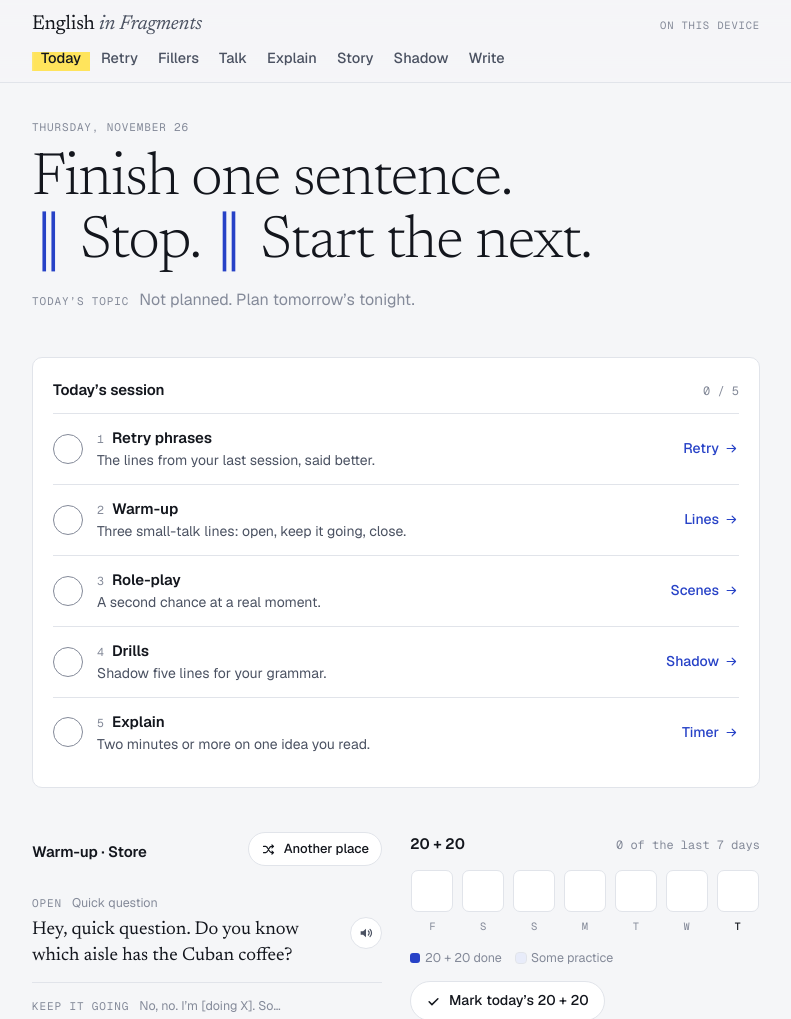
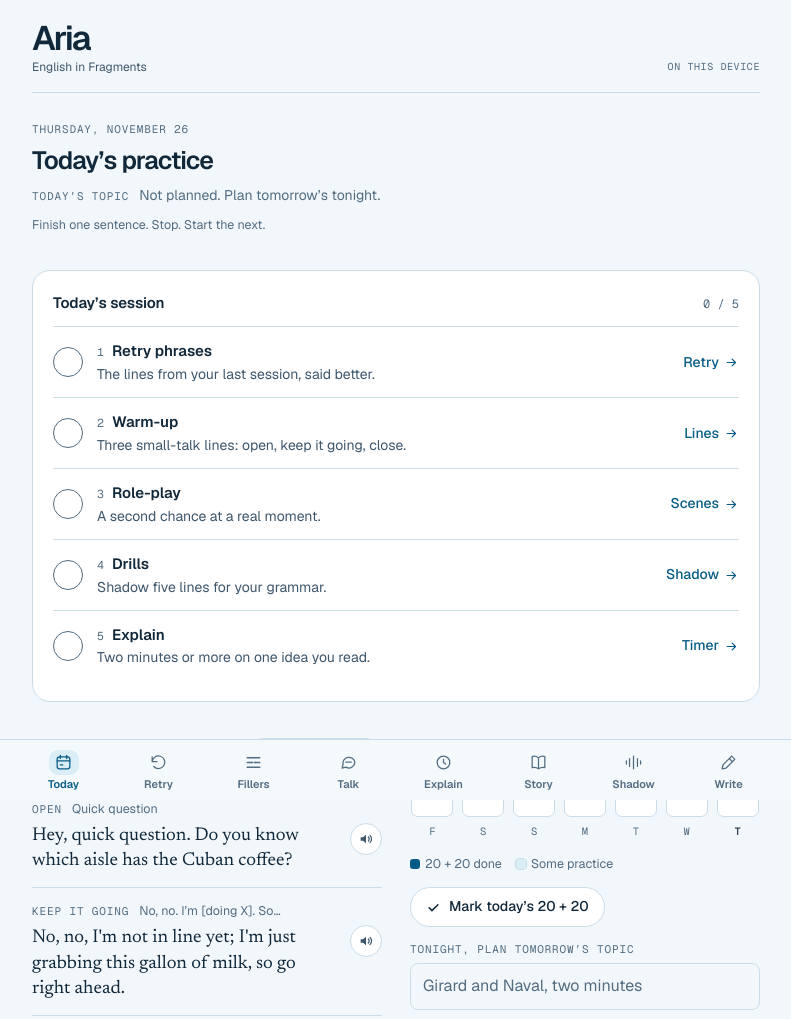
Before and after one commit to nursedario/aria, a plain HTML site: page index.html in a window 1280 px wide. Shown: the top 1019 px of the page, without its empty margins (244-1035 px from the left). Drawn offline with nearby package versions, Linux system fonts and the light colour scheme.

Commit message:
Give Aria an ocean-blue dock and a cleaner Today

```diff
--- a/index.html
+++ b/index.html
@@ -10,40 +10,40 @@
 <meta name="apple-mobile-web-app-title" content="Aria">
 <meta name="application-name" content="Aria">
 <meta name="description" content="English in Fragments: speaking and writing reps toward a real C1.">
-<meta name="theme-color" content="#F5F6F8" media="(prefers-color-scheme: light)">
-<meta name="theme-color" content="#0F1115" media="(prefers-color-scheme: dark)">
+<meta name="theme-color" content="#F2F7FB" media="(prefers-color-scheme: light)">
+<meta name="theme-color" content="#071725" media="(prefers-color-scheme: dark)">
 <link rel="manifest" href="manifest.webmanifest?v=20261126b">
 <link rel="apple-touch-icon" sizes="180x180" href="apple-touch-icon.png?v=20261126b">
 <link rel="icon" type="image/png" sizes="32x32" href="favicon-32.png?v=20261126b">
 <link rel="icon" type="image/png" sizes="192x192" href="icon-192.png?v=20261126b">
 <link rel="shortcut icon" href="favicon.ico?v=20261126b">
+<meta name="aria-layout" content="ocean-bottom-tabs-v1">
 <title>Aria · English in Fragments</title>
 <link rel="preconnect" href="https://fonts.googleapis.com">
 <link rel="preconnect" href="https://fonts.gstatic.com" crossorigin>
 <link rel="stylesheet" href="https://fonts.googleapis.com/css2?family=Geist:wght@400;500;600&family=Geist+Mono:wght@400;500&family=Newsreader:ital,opsz,wght@0,6..72,300;0,6..72,400;0,6..72,500;1,6..72,400&display=swap">
 <style>
-/* Layout: one 760px phrasebook column under a sticky tab bar. Each room opens with one line in the spoken voice (serif), then lists you open one at a time.
-   Ballpoint blue = anything you press. Highlighter = the part you practice. */
+/* Aria: ocean-blue practice rooms with a fixed bottom dock. */
 :root{
-  --paper:#F5F6F8; --sheet:#FFFFFF; --ink:#13161D; --ink-2:#4B5262; --ink-3:#848A99; --rule:#E1E4EA;
-  --pen:#2742C7; --pen-wash:#E8ECFA; --on-pen:#FFFFFF;
-  --mark-bg:#FFE45C; --mark-fg:#13161D; --done:#1C7F53;
+  --paper:#F2F7FB; --sheet:#FFFFFF; --ink:#11283A; --ink-2:#3D566B; --ink-3:#526C80; --rule:#CBDCE9; --dock:#F4F9FC;
+  --pen:#075C86; --pen-wash:#DBEEF7; --on-pen:#FFFFFF;
+  --mark-bg:#CCEAF1; --mark-fg:#134A61; --done:#19714F;
   --font-voice:"Newsreader", Georgia, "Times New Roman", serif;
   --font-ui:"Geist", system-ui, -apple-system, "Segoe UI", Roboto, sans-serif;
   --font-mono:"Geist Mono", ui-monospace, "SF Mono", Menlo, Consolas, monospace;
-  --r:10px;
+  --r:16px;
 }
 @media (prefers-color-scheme: dark){
   :root:not([data-theme="light"]){
-    --paper:#0F1115; --sheet:#171A20; --ink:#ECEEF2; --ink-2:#AFB5C2; --ink-3:#7A8191; --rule:#262A33;
-    --pen:#93A5FF; --pen-wash:#1D2340; --on-pen:#0F1115;
-    --mark-bg:rgba(242,213,77,.26); --mark-fg:#F6E07A; --done:#4CC08A; color-scheme:dark;
+    --paper:#071725; --sheet:#10283A; --ink:#EAF7FC; --ink-2:#AFCAD9; --ink-3:#92ADBF; --rule:#2B4659; --dock:#0B2131;
+    --pen:#79D2F5; --pen-wash:#17394D; --on-pen:#071725;
+    --mark-bg:#214856; --mark-fg:#BBEBF4; --done:#70D9A9; color-scheme:dark;
   }
 }
 :root[data-theme="dark"]{
-  --paper:#0F1115; --sheet:#171A20; --ink:#ECEEF2; --ink-2:#AFB5C2; --ink-3:#7A8191; --rule:#262A33;
-  --pen:#93A5FF; --pen-wash:#1D2340; --on-pen:#0F1115;
-  --mark-bg:rgba(242,213,77,.26); --mark-fg:#F6E07A; --done:#4CC08A; color-scheme:dark;
+  --paper:#071725; --sheet:#10283A; --ink:#EAF7FC; --ink-2:#AFCAD9; --ink-3:#92ADBF; --rule:#2B4659; --dock:#0B2131;
+  --pen:#79D2F5; --pen-wash:#17394D; --on-pen:#071725;
+  --mark-bg:#214856; --mark-fg:#BBEBF4; --done:#70D9A9; color-scheme:dark;
 }
 :root{padding-top:env(safe-area-inset-top,0px);padding-bottom:env(safe-area-inset-bottom,0px)}
 [hidden]{display:none!important}
@@ -56,22 +56,32 @@ button{font:inherit;color:inherit}
 :focus-visible{outline:2px solid var(--pen);outline-offset:2px;border-radius:4px}
 p{margin:0}
 
-/* ---------- header ---------- */
-.top{position:sticky;top:env(safe-area-inset-top,0px);z-index:5;background:var(--paper);background:color-mix(in srgb,var(--paper) 90%,transparent);-webkit-backdrop-filter:saturate(1.3) blur(12px);backdrop-filter:saturate(1.3) blur(12px);border-bottom:1px solid var(--rule)}
-.top-in{max-width:760px;margin:0 auto;padding-left:max(16px,env(safe-area-inset-left,0px));padding-right:max(16px,env(safe-area-inset-right,0px));padding-block:12px 0}
-.brand{display:flex;align-items:baseline;justify-content:space-between;gap:12px}
-.wordmark{font-family:var(--font-voice);font-size:20px;line-height:1.2;text-decoration:none;letter-spacing:-.01em}
-.wordmark em{color:var(--ink-2)}
-.status{font-family:var(--font-mono);font-size:10.5px;color:var(--ink-3);letter-spacing:.08em;text-transform:uppercase;white-space:nowrap}
-.tabs{display:flex;gap:2px;overflow-x:auto;scrollbar-width:none;margin:6px -8px 0;padding:0 8px 8px;-webkit-mask-image:linear-gradient(90deg,transparent 0,black 10px,black calc(100% - 28px),transparent);mask-image:linear-gradient(90deg,transparent 0,black 10px,black calc(100% - 28px),transparent)}
-.tabs::-webkit-scrollbar{display:none}
-.tabs a{flex:none;text-decoration:none;color:var(--ink-2);font-size:14.5px;font-weight:500;padding:5px 9px;background-image:linear-gradient(var(--mark-bg),var(--mark-bg));background-repeat:no-repeat;background-position:0 72%;background-size:0 60%;transition:background-size .35s cubic-bezier(.2,.7,.2,1),color .2s}
-.tabs a:hover{color:var(--ink)}
-.tabs a[aria-current="page"]{color:var(--mark-fg);background-size:100% 60%}
-
+/* ---------- app header and dock ---------- */
+.top-in{max-width:760px;margin:0 auto;padding:21px max(16px,env(safe-area-inset-right,0px)) 0 max(16px,env(safe-area-inset-left,0px))}
+.brand{display:flex;align-items:flex-end;justify-content:space-between;gap:12px;padding:0 0 15px;border-bottom:1px solid var(--rule)}
+.brand-name{display:flex;flex-direction:column;gap:3px}
+.wordmark{font-size:34px;font-weight:650;line-height:1;letter-spacing:-.055em;text-decoration:none}
+.brand-sub{font-size:12px;color:var(--ink-2)}
+.status{font-family:var(--font-mono);font-size:10px;color:var(--ink-3);letter-spacing:.06em;text-transform:uppercase;white-space:nowrap;padding-bottom:2px}
+.dock{position:fixed;inset:auto 0 0;z-index:12;background:var(--dock);border-top:1px solid var(--rule);
+ padding:4px max(3px,env(safe-area-inset-right,0px)) calc(4px + env(safe-area-inset-bottom,0px)) max(3px,env(safe-area-inset-left,0px))}
+.tabs{display:grid;grid-template-columns:repeat(8,minmax(0,1fr));max-width:760px;margin:auto}
+.tabs a{display:flex;min-width:0;min-height:52px;align-items:center;justify-content:center;flex-direction:column;gap:3px;border-radius:12px;padding:4px 0;
+ color:var(--ink-3);text-decoration:none;font-weight:600;font-size:clamp(9px,2.36vw,11px);line-height:1.14;white-space:nowrap}
+.tabs a .nav-icon{display:grid;place-items:center;width:30px;height:25px;border-radius:9px}
+.tabs a svg{width:19px;height:19px;display:block;fill:none;stroke:currentColor;stroke-width:1.6;stroke-linecap:round;stroke-linejoin:round}
+.tabs a[aria-current="page"],.tabs a:hover{color:var(--pen)}
+.tabs a[aria-current="page"] .nav-icon{background:var(--pen-wash)}
+.tabs a:focus-visible{outline-offset:-2px}
+#room-today{gap:clamp(25px,5vw,36px)}
+#room-today .hero{gap:8px}
+#room-today .home-day{font-family:var(--font-ui);font-size:25px;font-weight:600;line-height:1.18;letter-spacing:-.034em;margin:0}
+#room-today .today-note{font-size:12.5px;color:var(--ink-3)}
+#room-today .topic-line{font-size:14px;margin-top:2px}
+#room-today .session{border-radius:18px}
 /* ---------- page ---------- */
 .wrap{max-width:760px;margin:0 auto;padding-left:max(16px,env(safe-area-inset-left,0px));padding-right:max(16px,env(safe-area-inset-right,0px))}
-main.wrap{padding-block:32px 56px}
+main.wrap{padding-block:24px 40px}
 .room{display:flex;flex-direction:column;gap:44px}
 .room-head,.hero{display:flex;flex-direction:column;gap:12px}
 .eyebrow,.lbl{font-family:var(--font-mono);font-size:11px;letter-spacing:.08em;text-transform:uppercase;color:var(--ink-3);font-weight:400}
@@ -90,7 +100,7 @@ main.wrap{padding-block:32px 56px}
 .sheet{background:var(--sheet);border:1px solid var(--rule);border-radius:var(--r);padding:20px}
 .split{display:grid;grid-template-columns:1fr 1fr;gap:28px}
 @media (max-width:720px){.split{grid-template-columns:1fr;gap:40px}}
-[id]{scroll-margin-top:120px}
+[id]{scroll-margin-top:calc(18px + env(safe-area-inset-top,0px))}
 
 /* highlighter + blanks */
 mark{color:var(--mark-fg);background-color:transparent;background-image:linear-gradient(var(--mark-bg),var(--mark-bg));background-repeat:no-repeat;background-position:0 72%;background-size:100% 68%;padding:0 .06em;border-radius:2px;-webkit-box-decoration-break:clone;box-decoration-break:clone}
@@ -363,12 +373,12 @@ select.field-in{appearance:auto}
 .longshort .s{font-family:var(--font-voice);font-size:24px}
 
 /* footer + toast */
-.foot{padding-block:28px 40px;border-top:1px solid var(--rule);color:var(--ink-3);font-size:13px;display:flex;flex-direction:column;gap:6px}
-.toast{position:fixed;left:50%;bottom:calc(20px + env(safe-area-inset-bottom,0px));transform:translate(-50%,12px);background:var(--ink);color:var(--paper);padding:10px 16px;border-radius:999px;font-size:14px;opacity:0;pointer-events:none;transition:opacity .2s,transform .2s;max-width:calc(100% - 32px);text-align:center;z-index:20}
+.foot{padding-block:24px calc(85px + env(safe-area-inset-bottom,0px));border-top:1px solid var(--rule);color:var(--ink-3);font-size:13px;display:flex;flex-direction:column;gap:6px}
+.toast{position:fixed;left:50%;bottom:calc(66px + env(safe-area-inset-bottom,0px));transform:translate(-50%,12px);background:var(--ink);color:var(--paper);padding:10px 16px;border-radius:999px;font-size:14px;opacity:0;pointer-events:none;transition:opacity .2s,transform .2s;max-width:calc(100% - 32px);text-align:center;z-index:20}
 .toast.show{opacity:1;transform:translate(-50%,0)}
 
 @media (max-width:560px){
-  main.wrap{padding-block:24px 48px}
+  main.wrap{padding-block:20px 34px}
   .room{gap:38px}
   .sheet{padding:16px}
   .ttl{font-size:18.5px}
@@ -380,19 +390,9 @@ select.field-in{appearance:auto}
 <header class="top">
   <div class="top-in">
     <div class="brand">
-      <a class="wordmark" href="#today">English <em>in Fragments</em></a>
+      <div class="brand-name"><a class="wordmark" href="#today" aria-label="Aria home">Aria</a><p class="brand-sub">English in Fragments</p></div>
       <span class="status" id="status">Loading</span>
     </div>
-    <nav class="tabs" id="tabs" aria-label="Rooms">
-      <a href="#today" data-room="today">Today</a>
-      <a href="#retry" data-room="retry">Retry</a>
-      <a href="#fillers" data-room="fillers">Fillers</a>
-      <a href="#talk" data-room="talk">Talk</a>
-      <a href="#explain" data-room="explain">Explain</a>
-      <a href="#story" data-room="story">Story</a>
-      <a href="#shadow" data-room="shadow">Shadow</a>
-      <a href="#write" data-room="write">Write</a>
-    </nav>
   </div>
 </header>
 
@@ -411,6 +411,16 @@ select.field-in{appearance:auto}
   <p>Quotes are verbatim from your NotebookLM sources (Naval Ravikant, Marco Rubio and their hosts). Grey notes under a quote mark transcript fixes.</p>
   <p>Lines labeled “Your version” are not from the sources. Progress and retry phrases are saved on each device you use.</p>
 </footer>
+<div class="dock"><nav class="tabs" id="tabs" aria-label="Practice rooms">
+    <a href="#today" data-room="today"><span class="nav-icon"><svg viewBox="0 0 24 24" aria-hidden="true"><rect x="4" y="5" width="16" height="15" rx="3"/><path d="M8 3v4m8-4v4M4 10h16m-12 5h3"/></svg></span><span>Today</span></a>
+    <a href="#retry" data-room="retry"><span class="nav-icon"><svg viewBox="0 0 24 24" aria-hidden="true"><path d="M4 11a8 8 0 1 1 2 6m-2-6V5m0 6h6"/></svg></span><span>Retry</span></a>
+    <a href="#fillers" data-room="fillers"><span class="nav-icon"><svg viewBox="0 0 24 24" aria-hidden="true"><path d="M4 6h16M4 12h6m4 0h6M4 18h16"/><path d="M10 12h4" stroke-dasharray="1 2"/></svg></span><span>Fillers</span></a>
+    <a href="#talk" data-room="talk"><span class="nav-icon"><svg viewBox="0 0 24 24" aria-hidden="true"><path d="M20 11.5a7.5 7.5 0 0 1-11.3 6.4L4 19l1.1-4.5A7.5 7.5 0 1 1 20 11.5Z"/><path d="M8.5 11.5h7"/></svg></span><span>Talk</span></a>
+    <a href="#explain" data-room="explain"><span class="nav-icon"><svg viewBox="0 0 24 24" aria-hidden="true"><circle cx="12" cy="12" r="8"/><path d="M12 8v4l2.5 2"/></svg></span><span>Explain</span></a>
+    <a href="#story" data-room="story"><span class="nav-icon"><svg viewBox="0 0 24 24" aria-hidden="true"><path d="M12 6c-2.6-2-5.2-2.6-8-1.5v14c2.8-1 5.4-.4 8 1.5 2.6-1.9 5.2-2.5 8-1.5v-14c-2.8-1.1-5.4-.5-8 1.5Zm0 0v14"/></svg></span><span>Story</span></a>
+    <a href="#shadow" data-room="shadow"><span class="nav-icon"><svg viewBox="0 0 24 24" aria-hidden="true"><path d="M3 10v4m4-7v10m5-13v16m5-13v10m4-7v4"/></svg></span><span>Shadow</span></a>
+    <a href="#write" data-room="write"><span class="nav-icon"><svg viewBox="0 0 24 24" aria-hidden="true"><path d="m5 15-1 5 5-1L20 8l-4-4L5 15Zm8-8 4 4"/></svg></span><span>Write</span></a>
+</nav></div>
 <div class="toast" id="toast" role="status" aria-live="polite"></div>
 
 <script>
@@ -794,8 +804,9 @@ function roomToday(){
   return `
   <div class="hero">
     <p class="eyebrow" id="todayDate">Today</p>
-    <h1 class="thesis xl"><span class="ph">Finish one sentence.</span> <span class="ph"><span class="br" aria-hidden="true">‖</span>Stop.</span> <span class="ph"><span class="br" aria-hidden="true">‖</span>Start the next.</span></h1>
+    <h1 class="home-day">Today’s practice</h1>
     <p class="topic-line" id="topicLine"><span class="lbl">Today’s topic</span><span class="muted">Loading…</span></p>
+    <p class="today-note">Finish one sentence. Stop. Start the next.</p>
   </div>
   <section class="sheet session" aria-labelledby="sessH">
     <div class="sheet-head"><h2 class="h3" id="sessH">Today’s session</h2><span class="mono muted" id="stepCount">0 / 5</span></div>
@@ -1311,7 +1322,7 @@ function currentRoom(){const r=(location.hash||'').slice(1);return ROOMS.include
 function route(){
   const r=currentRoom();
   ROOMS.forEach(k=>{$('#room-'+k).hidden=k!==r});
-  $$('#tabs a').forEach(a=>{if(a.dataset.room===r){a.setAttribute('aria-current','page');const nav=$('#tabs');const left=a.offsetLeft-nav.clientWidth/2+a.offsetWidth/2;nav.scrollTo({left:Math.max(0,left),behavior:lastRoom?'smooth':'auto'})}else a.removeAttribute('aria-current')});
+  $$('#tabs a').forEach(a=>{if(a.dataset.room===r)a.setAttribute('aria-current','page');else a.removeAttribute('aria-current')});
   if(lastRoom&&lastRoom!==r&&Voice.btn)stopVoice();
   const target=pendingScroll&&document.getElementById(pendingScroll);pendingScroll=null;
   if(target){requestAnimationFrame(()=>target.scrollIntoView({behavior:'smooth',block:'start'}))}
--- a/sw.js
+++ b/sw.js
@@ -1,12 +1,12 @@
 // Offline support: the page itself is network-first (so updates arrive), everything else cache-first.
-const CACHE = 'fragments-20261126b';
+const CACHE = 'fragments-20261126-ocean';
 const CORE = ['./', './index.html', './manifest.webmanifest', './apple-touch-icon.png', './icon-192.png'];
 self.addEventListener('install', e => {
   e.waitUntil(caches.open(CACHE).then(c => c.addAll(CORE)));
   self.skipWaiting();
 });
 self.addEventListener('activate', e => {
-  e.waitUntil(caches.keys().then(ks => Promise.all(ks.filter(k => k !== CACHE).map(k => caches.delete(k)))).then(() => self.clients.claim()));
+  e.waitUntil(caches.keys().then(ks => Promise.all(ks.filter(k => k.startsWith('fragments-') && k !== CACHE).map(k => caches.delete(k)))).then(() => self.clients.claim()));
 });
 self.addEventListener('fetch', e => {
   const r = e.request;
@@ -14,6 +14,7 @@ self.addEventListener('fetch', e => {
   const u = new URL(r.url);
   if (r.mode === 'navigate') {
     e.respondWith(fetch(r).then(res => {
+      if (!res.ok) return caches.match('./index.html').then(hit => hit || res);
       const copy = res.clone();
       caches.open(CACHE).then(c => c.put('./index.html', copy));
       return res;
```
Also changed, not shown: manifest.webmanifest.
